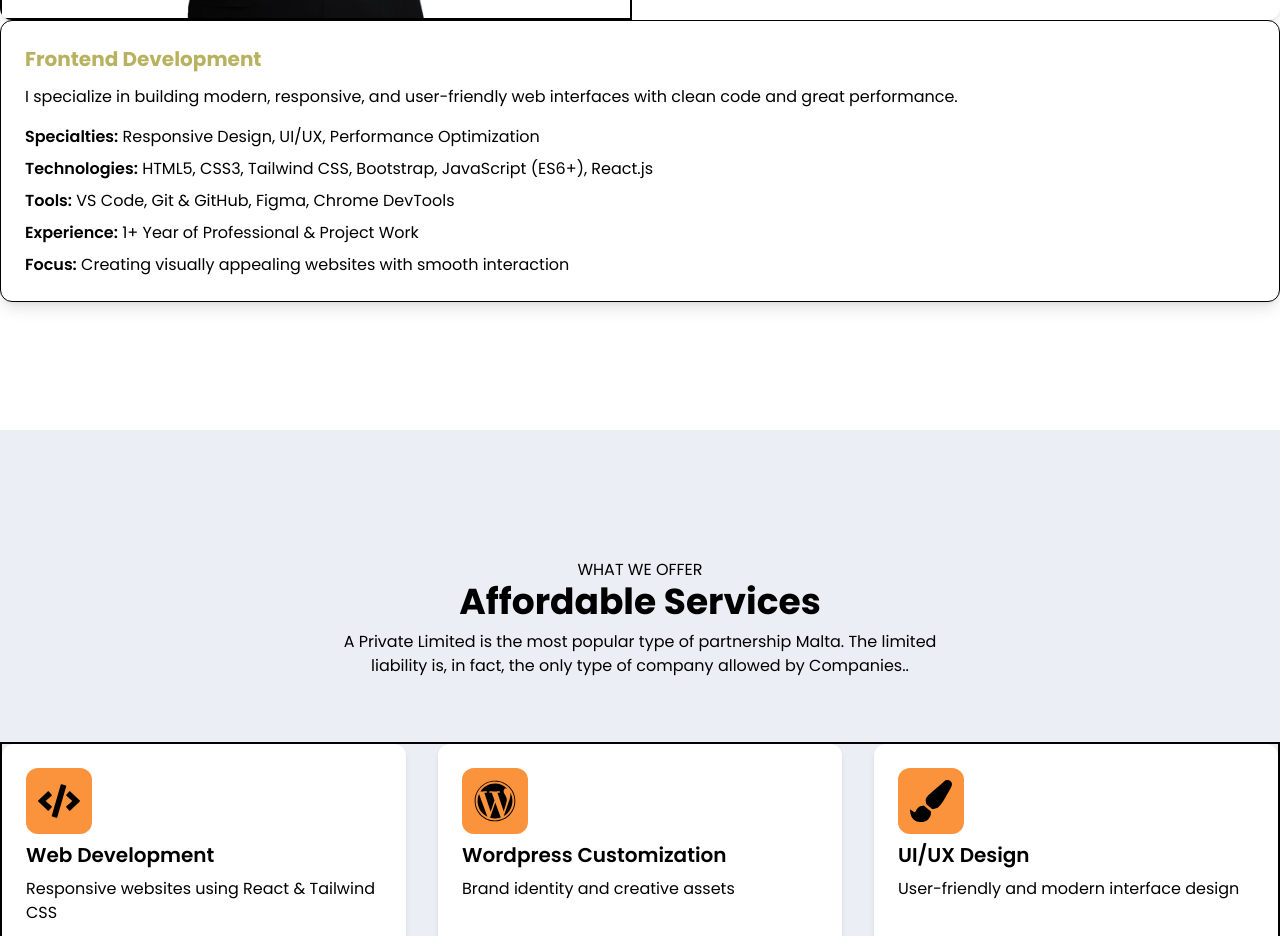
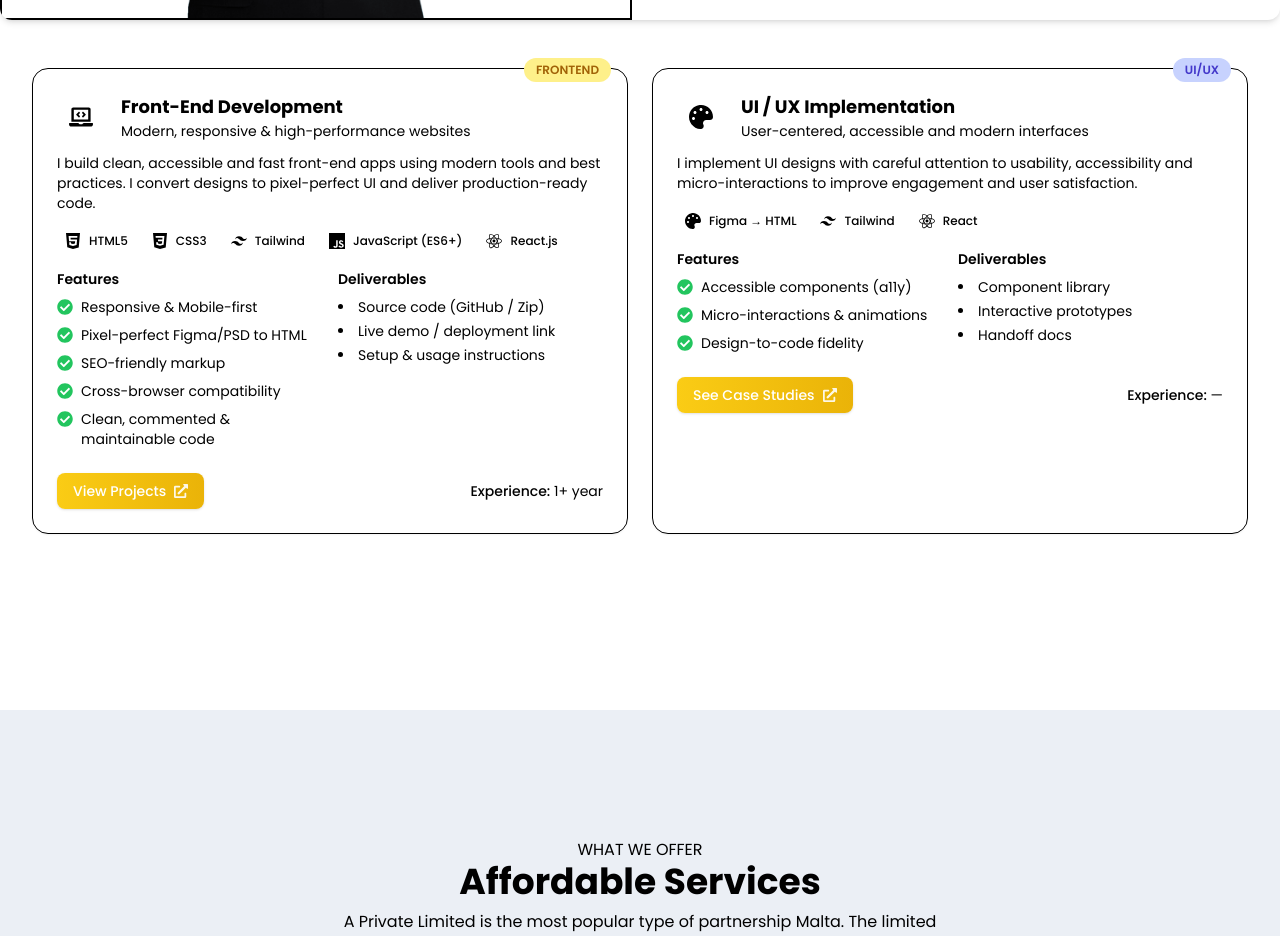
Before and after one commit to Limon-sheikh/My-portfolio, a React (Vite) app in the folder my-website/: page / in a window 1280 px wide. Shown: the part 1400-2336 px from the top of the page. Built offline with nearby package versions, Linux system fonts and the light colour scheme.

Commit message:
service section update

```diff
--- a/my-website/src/components/Test.jsx
+++ b/my-website/src/components/Test.jsx
@@ -1,25 +1,127 @@
-function FrontendDevelopmentCard() {
+// src/components/Services.jsx
+import React from "react";
+import { FaLaptopCode, FaPalette, FaBolt, FaCheckCircle, FaExternalLinkAlt } from "react-icons/fa";
+import { SiTailwindcss, SiReact, SiHtml5, SiCss3, SiJavascript } from "react-icons/si";
+
+
+import {cardData} from "../data/services"
+
+
+function ToolBadge({ Tool, name }) {
   return (
-    <div className="bg-white p-6 rounded-xl shadow-lg border hover:shadow-xl transition-all duration-300">
-      <h2 className="text-xl font-bold text-accent mb-3">Frontend Development</h2>
-
-      <p className="text-gray-600 mb-4">
-        I specialize in building modern, responsive, and user-friendly web interfaces with clean code and great performance.
-      </p>
-
-      <div className="space-y-2">
-        <p><span className="font-semibold text-gray-800">Specialties:</span> Responsive Design, UI/UX, Performance Optimization</p>
-
-        <p><span className="font-semibold text-gray-800">Technologies:</span> HTML5, CSS3, Tailwind CSS, Bootstrap, JavaScript (ES6+), React.js</p>
-
-        <p><span className="font-semibold text-gray-800">Tools:</span> VS Code, Git & GitHub, Figma, Chrome DevTools</p>
-
-        <p><span className="font-semibold text-gray-800">Experience:</span> 1+ Year of Professional & Project Work</p>
-
-        <p><span className="font-semibold text-gray-800">Focus:</span> Creating visually appealing websites with smooth interaction</p>
-      </div>
-    </div>
+    <span className="inline-flex items-center gap-2 px-2 py-1 rounded-md text-xs font-medium bg-gray-100/60 dark:bg-white/5">
+      {Tool &&<Tool className="w-4 h-4" aria-hidden />}
+      <span>{name}</span>
+    </span>
   );
 }
 
-export default FrontendDevelopmentCard;
+function FeatureItem({ children }) {
+  return (
+    <li className="flex items-start gap-2 text-sm text-gray-700 dark:text-gray-300">
+      <FaCheckCircle className="w-4 h-4 text-green-500 mt-0.5 flex-shrink-0" aria-hidden />
+      <span>{children}</span>
+    </li>
+  );
+}
+
+
+
+
+
+export default function Services() {
+  return (
+    <section id="services" className="py-12 px-4 sm:px-6 lg:px-8">
+      <div className="max-w-7xl mx-auto">
+
+        {/* Cards grid */}
+        <div className="grid grid-cols-1 md:grid-cols-2 gap-6">
+          {cardData.map((svc) => {
+            const Icon = svc.icon;
+            return (
+              <article
+                key={svc.id}
+                className="relative bg-white border border-gray-100 dark:border-slate-700 rounded-2xl p-6 shadow-sm hover:shadow-lg transition-shadow duration-300"
+                aria-labelledby={`svc-${svc.id}-title`}
+
+              >
+                {/* Accent ribbon / dot */}
+                <div className="absolute -top-3 right-4">
+                  <span
+                    className={`inline-flex items-center justify-center px-3 py-1 rounded-full text-xs font-semibold ${svc.accent}`}
+                    aria-hidden
+                  >
+                    {svc.id.toUpperCase()}
+                  </span>
+                </div>
+
+                {/* Icon & title */}
+                <div className="flex items-center gap-4 mb-3">
+                  <div className="w-12 h-12 rounded-lg flex items-center justify-center bg-gray-50 dark:bg-slate-700/40 text-2xl">
+                    <Icon className="w-6 h-6 text-gray-700 dark:text-gray-100" aria-hidden />
+                  </div>
+                  <div>
+                    <h3 id={`svc-${svc.id}-title`} className="text-lg font-bold text-gray-900 ">
+                      {svc.title}
+                    </h3>
+                    <p className="text-sm text-gray-500 dark:text-gray-300">{svc.tagline}</p>
+                  </div>
+                </div>
+
+                {/* Description */}
+                <p className="text-sm text-gray-700 dark:text-gray-300 mb-4">{svc.description}</p>
+
+                {/* Tools */}
+                <div className="mb-4 flex flex-wrap gap-2">
+                  {svc.tools.map((t, i) => {
+                    const Tool = t.icon;
+                    // If icon is FaPalette (not a SI icon), handle accordingly
+                    return <ToolBadge key={i} Tool={Tool} name={t.name} />;
+                  })}
+                </div>
+
+                <div className="grid grid-cols-2 gap-4">
+                  {/* Features */}
+                  <div>
+                    <h4 className="text-sm font-semibold text-gray-800 dark:text-gray-100 mb-2">Features</h4>
+                    <ul className="space-y-2">
+                      {svc.features.map((f, i) => (
+                        <FeatureItem key={i}>{f}</FeatureItem>
+                      ))}
+                    </ul>
+                  </div>
+
+                  {/* Deliverables */}
+                  <div>
+                    <h4 className="text-sm font-semibold text-gray-800 dark:text-gray-100 mb-2">Deliverables</h4>
+                    <ul className="list-disc list-inside text-sm text-gray-700 dark:text-gray-300 space-y-1">
+                      {svc.deliverables.map((d, i) => (
+                        <li key={i}>{d}</li>
+                      ))}
+                    </ul>
+                  </div>
+                </div>
+
+                {/* CTA */}
+                <div className="mt-6 flex items-center justify-between gap-4">
+                  <a
+                    href={svc.cta.href}
+                    className="inline-flex items-center gap-2 px-4 py-2 rounded-lg bg-gradient-to-r from-yellow-400 to-yellow-500 text-white text-sm font-medium shadow hover:from-yellow-500 hover:to-yellow-600 transition-colors"
+                  >
+                    <span>{svc.cta.label}</span>
+                    <FaExternalLinkAlt className="w-3.5 h-3.5 opacity-90" />
+                  </a>
+
+                  <div className="text-sm text-gray-500 dark:text-gray-400">
+                    <span className="font-medium text-gray-900 dark:text-white">Experience:</span>{" "}
+                    {svc.id === "frontend" ? "1+ year" : "—"}
+                  </div>
+                </div>
+              </article>
+            );
+          })}
+        </div>
+      </div>
+    </section>
+  );
+}
--- a/my-website/src/components/services/Card.jsx
+++ b/my-website/src/components/services/Card.jsx
@@ -1,13 +1,27 @@
 import React from "react";
 
-const Card = ({ title, description, Icon }) => {
+const Card = ({ title, description, Icon, iconColor, id, accent }) => {
   return (
-    <div className="bg-white shadow-md rounded-xl p-6 hover:shadow-xl transition-all duration-300">
-      <div className="bg-orange-400 inline-block p-3 rounded-xl">
-        {Icon && <Icon className="" size={42} />}
+    <div className="border relative bg-white shadow-md rounded-xl p-6 hover:shadow-xl transition-all duration-300">
+      <div className={`absolute -top-[12px] right-4 text-center rounded-xl`}>
+        <span className={`border-dashed border inline-flex items-center justify-center px-3 py-1 rounded-full text-xs font-semibold ${accent} `} aria-hidden>
+          {id.toUpperCase()}
+        </span>
       </div>
-      <h3 className="text-xl font-semibold text-gray-800 mb-2">{title}</h3>
-      <p className="text-gray-600">{description}</p>
+
+      <div className="shadow-xl gap-8 items-center bg-red-300">
+        <div className={`bg-green-400 inline-block p-3 rounded-xl ${accent}`}>
+          {Icon && <Icon color={iconColor} size={35} />}
+        </div>
+          <h3 className="text-xl font-semibold mt-6 mb-3">{title}</h3>
+          <p className="text-gray-600 text-justify">{description}</p>
+          {/* <p>{tagline}</p> */}
+        <div className="">
+
+        </div>
+      </div>
+      <div>
+      </div>
     </div>
   );
 };
--- a/my-website/src/data/services.js
+++ b/my-website/src/data/services.js
@@ -1,3 +1,6 @@
+
+import { FaLaptopCode, FaPalette, FaBolt, FaCheckCircle, FaExternalLinkAlt } from "react-icons/fa"; //testing perpuse
+import { SiTailwindcss, SiReact, SiHtml5, SiCss3, SiJavascript } from "react-icons/si";  //testing perpuse
 
 import { FaCode, FaPaintBrush, FaWordpress  } from "react-icons/fa";
 import { SiSimilarweb } from "react-icons/si";
@@ -13,31 +16,107 @@ export const serviceTitle = {
 
 export const cardData = [
   {
-    id: 1,
-    title: "Web Development",
-    description: "Responsive websites using React & Tailwind CSS",
-    // image: "/images/web.png",
-    icon: FaCode,
+    id: "frontend",
+    title: "Front-End Development",
+    tagline: "Modern, responsive & high-performance websites",
+    description:
+      "I build clean, accessible and fast front-end apps using modern tools and best practices. I convert designs to pixel-perfect UI and deliver production-ready code.",
+    tools: [
+      { name: "HTML5", icon: SiHtml5 },
+      { name: "CSS3", icon: SiCss3 },
+      { name: "Tailwind", icon: SiTailwindcss },
+      { name: "JavaScript (ES6+)", icon: SiJavascript },
+      { name: "React.js", icon: SiReact },
+    ],
+    features: [
+      "Responsive & Mobile-first",
+      "Pixel-perfect Figma/PSD to HTML",
+      "SEO-friendly markup",
+      "Cross-browser compatibility",
+      "Clean, commented & maintainable code",
+    ],
+    deliverables: [
+      "Source code (GitHub / Zip)",
+      "Live demo / deployment link",
+      "Setup & usage instructions",
+    ],
+    cta: {
+      label: "View Projects",
+      href: "#projects",
+    },
+    accent: "bg-yellow-200 text-yellow-700",
+    icon: FaLaptopCode,
   },
+
+  // Optional: add more service cards below if needed
   {
-    id: 2,
-    title: "Wordpress Customization",
-    description: "Brand identity and creative assets",
-    // image: "/images/branding.png",
-    icon: FaWordpress,
+    id: "ui/ux",
+    title: "UI / UX Implementation",
+    tagline: "User-centered, accessible and modern interfaces",
+    description:
+      "I implement UI designs with careful attention to usability, accessibility and micro-interactions to improve engagement and user satisfaction.",
+    tools: [
+      { name: "Figma → HTML", icon: FaPalette }, // using FaPalette for visual
+      { name: "Tailwind", icon: SiTailwindcss },
+      { name: "React", icon: SiReact },
+    ],
+    features: [
+      "Accessible components (a11y)",
+      "Micro-interactions & animations",
+      "Design-to-code fidelity",
+    ],
+    deliverables: ["Component library", "Interactive prototypes", "Handoff docs"],
+    cta: { label: "See Case Studies", href: "#case-studies" },
+    accent: "bg-indigo-200 text-indigo-700",
+    icon: FaPalette,
   },
-  {
-    id: 3,
-    title: "UI/UX Design",
-    description: "User-friendly and modern interface design",
-    // image: "/images/design.png",
-    icon: FaPaintBrush,
-  },
-  {
-    id: 4,
-    title: "Branding",
-    description: "Brand identity and creative assets",
-    // image: "/images/branding.png",
-    icon: SiSimilarweb,
-  }
 ];
+
+
+
+
+
+
+
+
+
+
+
+
+
+
+
+// export const cardData = [
+//   {
+//     id: 1,
+//     title: "Web Development",
+//     description: "I build responsive and interactive websites using modern technologies ensuring high performance and clean UI.",
+//     // image: "/images/web.png",
+//     icon: FaCode,
+//     iconColor: "#E2852E",
+//   },
+//   {
+//     id: 2,
+//     title: "Wordpress Customization",
+//     description: "Custom and business-focused WordPress websites with full control & easy management for clients.",
+//     // image: "/images/branding.png",
+//     icon: FaWordpress,
+//     // iconColor: "#FF7A00",
+//   },
+//   {
+//     id: 3,
+//     title: "UI/UX Design",
+//     description: "Clean and user-centric digital product design ensuring smooth user experience with modern layout.",
+//     // image: "/images/design.png",
+//     icon: FaPaintBrush,
+//     iconColor: "#A259FF",
+//   },
+//   {
+//     id: 4,
+//     title: "Branding",
+//     description: "Brand identity and creative assets",
+//     // image: "/images/branding.png",
+//     icon: SiSimilarweb,
+//     iconColor: "#00D1F7",
+//   }
+// ];
--- a/my-website/src/pages/Services.jsx
+++ b/my-website/src/pages/Services.jsx
@@ -14,13 +14,17 @@ const Services = () => {
             <p>{serviceTitle.description}</p>
           </div>
         </div>
-        <div className="grid md:grid-cols-3 gap-8 border-2">
+        <div className="grid md:grid-cols-3 gap-8 border-2 p-6">
           {cardData.map((item) => (
             <Card
-              key={item.id}
+              id={item.id}
+              semiTitle={item.semiTitle}
               title={item.title}
+              tagline={item.tagline}
               description={item.description}
               Icon={item.icon}
+              iconColor={item.iconColor}
+              accent={item.accent}
             />
           ))}
         </div>
```
